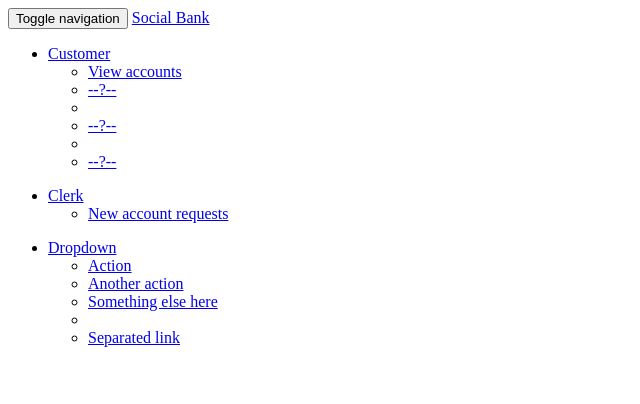
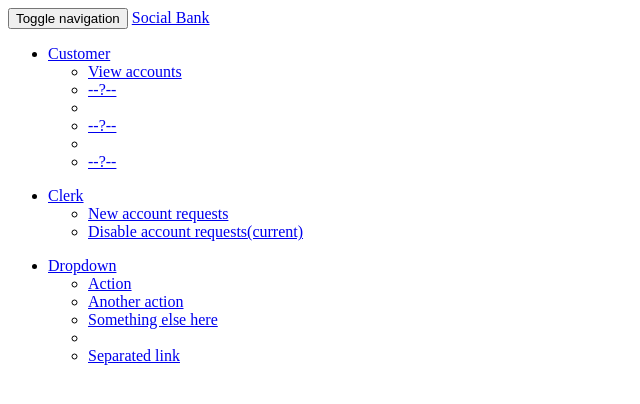
Before and after one commit to Marie777/SocialBank, a Symfony app: template social_bank/src/AppBundle/Resources/views/header.html.twig in a window 1280 px wide. Shown: the top 404 px of the page, without its empty margins (0-640 px from the left). Run offline with Twig, Linux system fonts and the light colour scheme; the template is opened without the code that fills it, so the values that code supplies are empty; some libraries are stand-ins or nearby versions.

Commit message:
remove if id

```diff
--- a/social_bank/src/AppBundle/Resources/views/header.html.twig
+++ b/social_bank/src/AppBundle/Resources/views/header.html.twig
@@ -26,7 +26,7 @@
                         <li><a href="{{ path('get-account-list') }}">View accounts</a></li>
 
                         {% if is_granted("ROLE_USER") %}
-                        <li class="active"><a href="{{ path('customer-update', {'id': app.user.id}) }}">Update Profile Details<span class="sr-only">(current)</span></a></li>
+                        <li><a href="{{ path('customer-update', {'id': app.user.id}) }}">Update Profile Details<span class="sr-only">(current)</span></a></li>
                         {% endif %}
 
                         <li><a href="#">--?--</a></li>
@@ -45,9 +45,7 @@
                     <ul class="dropdown-menu">
 
                         <li><a href="{{ path('get-account-pending-approval-list') }}">New account requests</a></li>
-                        {% if is_granted("ROLE_USER") %}
-                        <li class="active"><a href="{{ path('customer-update', {'id': app.user.id}) }}">Disable account requests<span class="sr-only">(current)</span></a></li>
-                        {% endif %}
+                        <li><a href="{{ path('get-account-pending-disable-list') }}">Disable account requests<span class="sr-only">(current)</span></a></li>
 
                     </ul>
                 </li>
```
